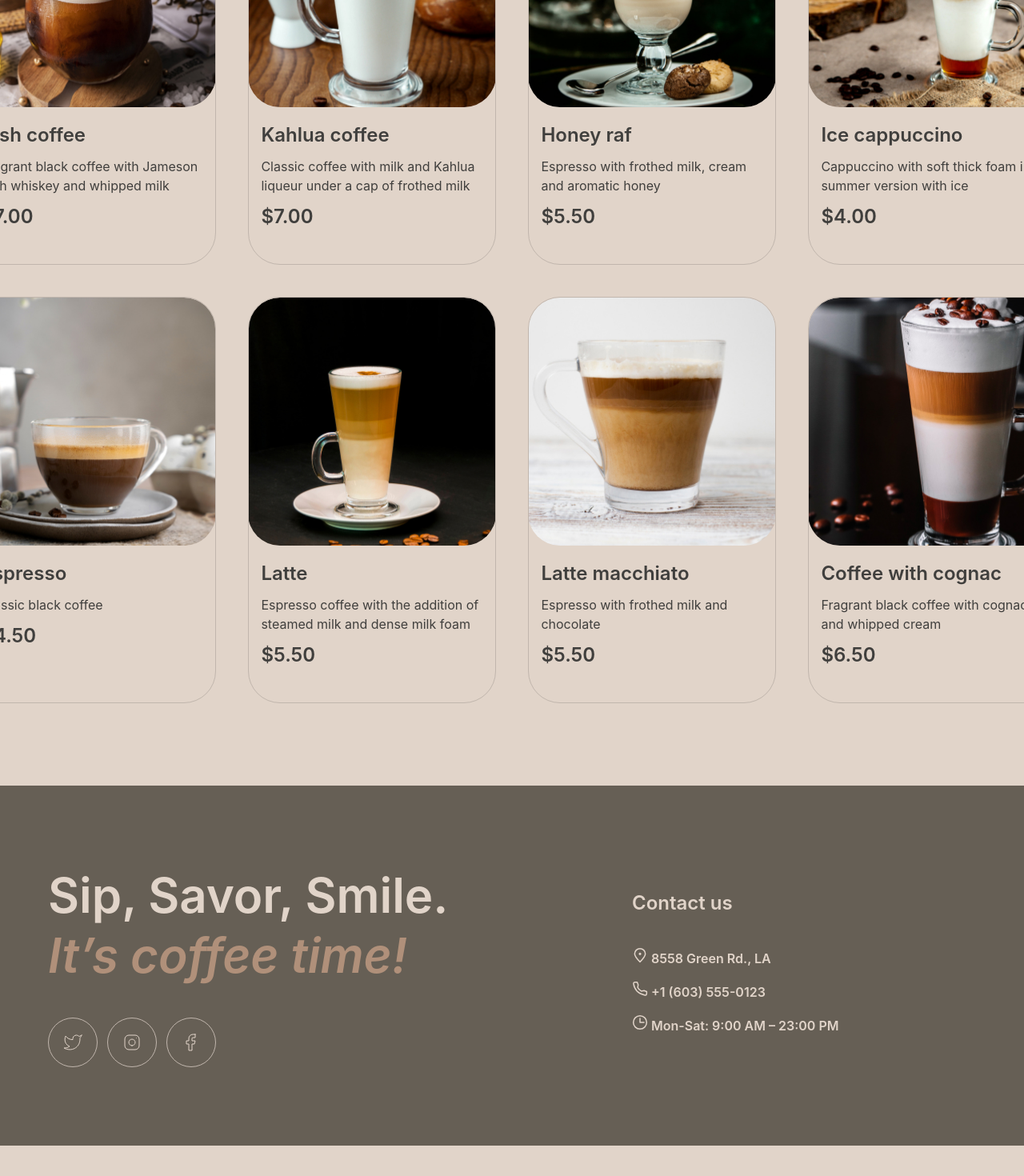
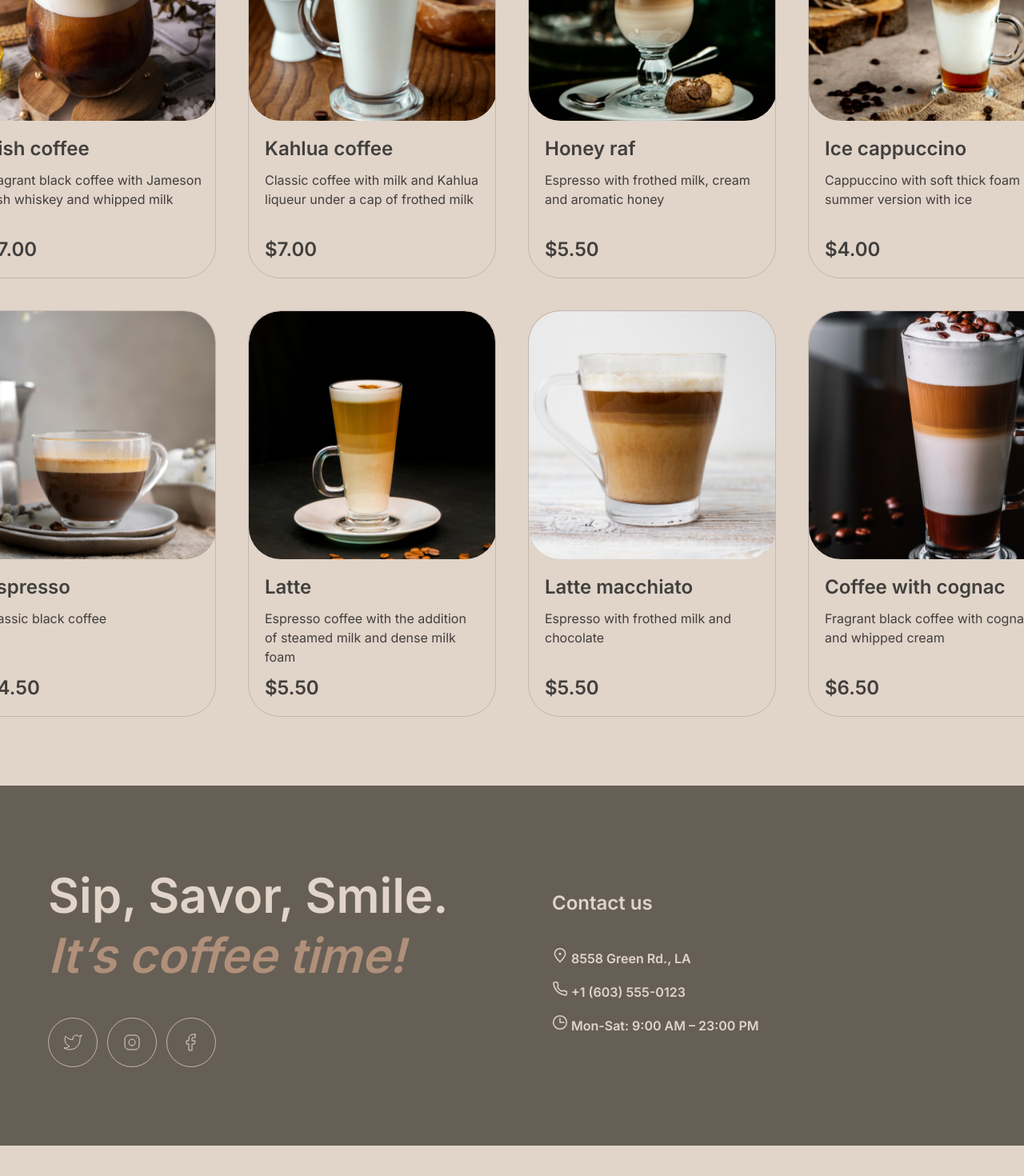
Before and after one commit to AlexK547/coffee-house, a React (Vite) app: page /menu in a window 1280 px wide. Shown: the part 558-2028 px from the top of the page at 80% size. Built offline with nearby package versions, Linux system fonts and the light colour scheme.

Commit message:
fix: fix styles

```diff
--- a/index.html
+++ b/index.html
@@ -5,6 +5,9 @@
     <link rel="shortcut icon" href="/img/icons/favicon.ico" type="image/x-icon" />
     <meta name="viewport" content="width=device-width, initial-scale=1.0" />
     <title>Coffee house</title>
+    <link rel="preconnect" href="https://fonts.googleapis.com">
+    <link rel="preconnect" href="https://fonts.gstatic.com" crossorigin>
+    <link href="https://fonts.googleapis.com/css2?family=Inter:wght@100..900&display=swap" rel="stylesheet">
 
     <!-- Start Single Page Apps for GitHub Pages -->
     <script type="text/javascript">
--- a/src/components/about/About.tsx
+++ b/src/components/about/About.tsx
@@ -5,7 +5,7 @@
   return (
     <section className="about" id="about">
       <h2 className="about__title">
-        Resource is <span className="about__title_perfect">the perfect and cozy place</span> where you can enjoy a variety of
+        Resource is <span>the perfect and cozy place</span> where you can enjoy a variety of
         hot beverages, relax, catch up with friends, or get some work done.
       </h2>
       <div className="images">
--- a/src/components/about/about.scss
+++ b/src/components/about/about.scss
@@ -15,7 +15,7 @@
         line-height: 125%;
         color: #403f3d;
 
-        &_perfect {
+        span {
             font-style: italic;
             color: #b0907a;
         }
@@ -35,7 +35,7 @@
 
         &_top {
             aspect-ratio: 660 / 590;
-            border-radius: 30px;
+            border-radius: 20px;
             overflow: hidden;
             background-image: url("/img/jpg/about-1.jpg");
             background-position: center;
@@ -49,7 +49,7 @@
         }
         &_bottom {
             aspect-ratio: 660 / 430;
-            border-radius: 30px;
+            border-radius: 20px;
             overflow: hidden;
             background-image: url("/img/jpg/about-2.jpg");
             background-position: center;
@@ -69,7 +69,7 @@
         &_top {
             width: 660px;
             height: 430px;
-            border-radius: 30px;
+            border-radius: 20px;
             overflow: hidden;
             background-image: url("/img/jpg/about-3.jpg");
             background-position: center;
@@ -83,7 +83,7 @@
         &_bottom {
             width: 660px;
             height: 590px;
-            border-radius: 30px;
+            border-radius: 20px;
             overflow: hidden;
             background-image: url("/img/jpg/about-4.jpg");
             background-position: center;
--- a/src/components/enjoy/Enjoy.scss
+++ b/src/components/enjoy/Enjoy.scss
@@ -35,7 +35,8 @@
         font-size: 72px;
         line-height: 105%;
         color: #e1d4c9;
-        &_enjoy {
+        span {
+            font-style: italic;
             color: #b0907a;
         }
     }
--- a/src/components/enjoy/Enjoy.tsx
+++ b/src/components/enjoy/Enjoy.tsx
@@ -10,7 +10,7 @@
       </video>
       <div className="enjoy__content">
         <h1 className="enjoy__title">
-          <span className="enjoy__title_enjoy">Enjoy</span> premium coffee at
+          <span>Enjoy</span> premium coffee at
           our charming cafe
         </h1>
         <p className="enjoy__text">
--- a/src/components/favorites/Favorites.scss
+++ b/src/components/favorites/Favorites.scss
@@ -16,7 +16,7 @@
         text-align: center;
         color: #403f3d;
 
-        &_favorite {
+        span {
             font-style: italic;
             color: #b0907a;
         }
@@ -60,7 +60,6 @@
         margin-bottom: 16px;
     }
     &__content {
-        width: 90%;
         font-family: "Inter", sans-serif;
         font-weight: 400;
         font-size: 16px;
--- a/src/components/favorites/Favorites.tsx
+++ b/src/components/favorites/Favorites.tsx
@@ -7,8 +7,7 @@
   return (
     <section className="favorite" id="favorite">
       <h2 className="favorite__title">
-        Choose your <span className="favorite__title_favorite">favorite</span>{" "}
-        coffee
+        Choose your <span>favorite</span> coffee
       </h2>
       <div className="slider">
         <div className="slider__arrow">
--- a/src/components/footer/Footer.scss
+++ b/src/components/footer/Footer.scss
@@ -1,5 +1,6 @@
 .contacts {
     border-radius: 40px;
+    margin: 0 auto;
     margin-top: 100px;
     margin-bottom: 40px;
     width: 1360px;
@@ -7,7 +8,6 @@
     background: #665f55;
     display: flex;
     align-items: center;
-    justify-content: space-between;
 
     &__content {
         width: 530px;
@@ -49,6 +49,7 @@
     &__info {
         width: 530px;
         height: 186px;
+        margin-left: 100px;
     }
     ul {
         display: flex;
--- a/src/components/menu/Menu.scss
+++ b/src/components/menu/Menu.scss
@@ -1,10 +1,11 @@
 .menu-items {
     width: 1360px;
     height: 1320px;
+    margin: 0 auto;
     margin-top: 20px;
     display: flex;
     flex-direction: column;
-    justify-content: center;
+    // justify-content: center;
     align-items: center;
 
     &__title {
@@ -55,7 +56,7 @@
 
 .menu-cards {
     width: 1360px;
-    margin-top: 20px;
+    margin-top: 40px;
     display: flex;
     gap: 40px;
     flex-wrap: wrap;
@@ -69,7 +70,6 @@
     overflow: hidden;
     display: flex;
     flex-direction: column;
-    align-items: center;
 
     &__img1 {
         background: url("/img/jpg/coffee-1.jpg");
@@ -112,8 +112,8 @@
         }
     }
     &__title {
-        width: 90%;
         margin-top: 20px;
+        margin-left: 20px;
         font-family: "Inter", sans-serif;
         font-weight: 600;
         font-size: 24px;
@@ -121,8 +121,10 @@
         color: #403f3d;
     }
     &__text {
-        width: 90%;
+        width: 88%;
+        height: 72px;
         margin-top: 12px;
+        margin-left: 20px;
         font-family: "Inter", sans-serif;
         font-weight: 400;
         font-size: 16px;
@@ -130,8 +132,8 @@
         color: #403f3d;
     }
     &__price {
-        width: 90%;
         margin-top: 12px;
+        margin-left: 20px;
         font-family: "Inter", sans-serif;
         font-weight: 600;
         font-size: 24px;
--- a/src/components/mobile/Mobile.scss
+++ b/src/components/mobile/Mobile.scss
@@ -25,7 +25,6 @@
         }
     }
     &__text {
-        width: 90%;
         margin-top: 40px;
         margin-bottom: 40px;
         font-family: "Inter", sans-serif;
```
